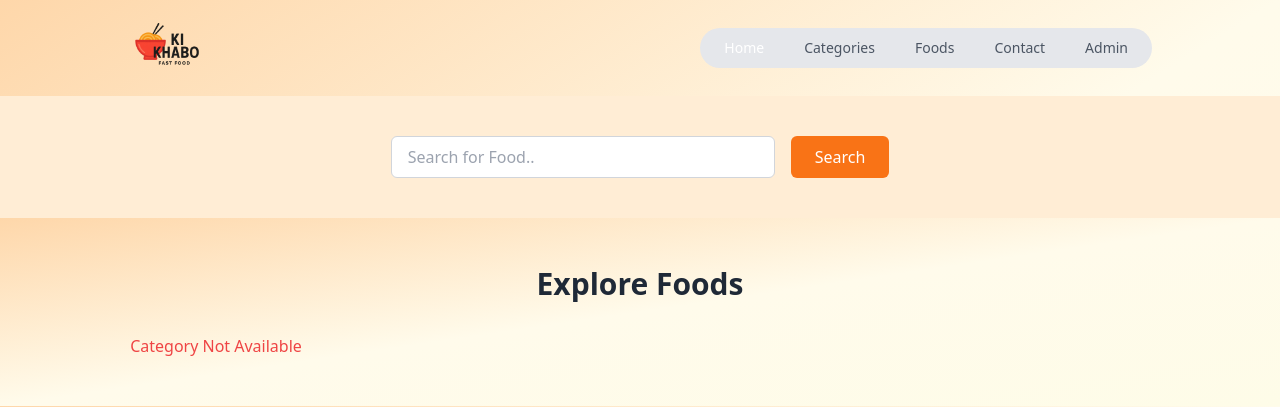
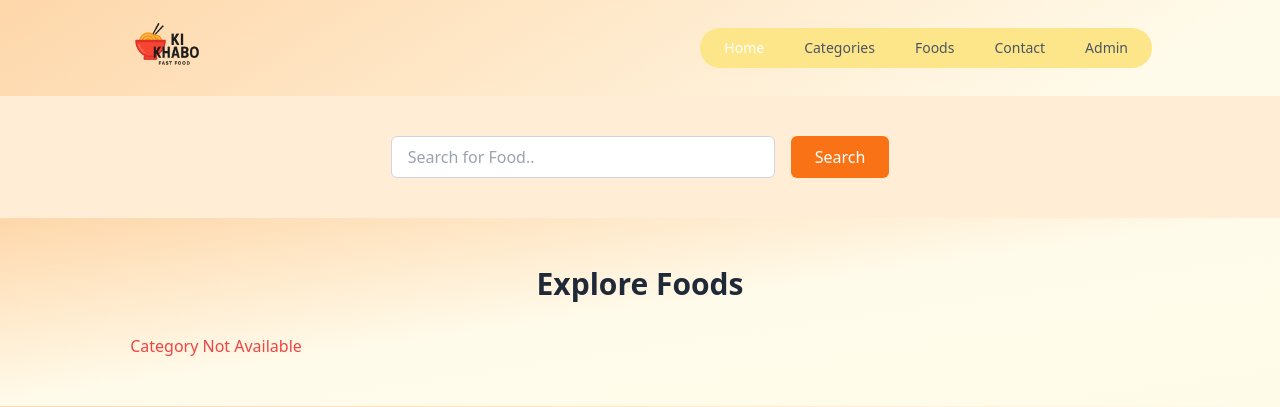
Before and after one commit to MD-Saadman-Fuad/ki-khaboV2, a PHP site: page /ki-khaboV2/ in a window 1280 px wide. Shown: the top 407 px of the page. Run offline with PHP 8.4, Linux system fonts and the light colour scheme; data that the repository does not hold is empty; some libraries are stand-ins or nearby versions.

Commit message:
Button slider background change

```diff
--- a/admin/partials/menu.php
+++ b/admin/partials/menu.php
@@ -29,7 +29,7 @@ include("login-check.php") ;
       </div>
 
       <!-- Menu inside rounded background -->
-      <div class="relative bg-gray-100 rounded-full px-1 py-1.2">
+      <div class="relative bg-amber-300 rounded-full px-1 py-1.2">
         <!-- Moving indicator -->
         <div id="indicator" class="absolute top-1 left-2 h-8 bg-orange-500 rounded-full transition-all duration-300 ease-in-out z-0" style="width: 100spx;"></div>
 
--- a/partials-frontend/menu.php
+++ b/partials-frontend/menu.php
@@ -20,7 +20,7 @@
       </div>
 
       <!-- Menu inside rounded background -->
-      <div class="relative bg-gray-200 rounded-full px-1 py-1.2">
+      <div class="relative bg-amber-200 rounded-full px-1 py-1.2">
         <!-- Moving indicator -->
         <div id="indicator" class="absolute top-1 left-2 h-8 bg-orange-500 rounded-full transition-all duration-300 ease-in-out z-0" style="width: 100spx;"></div>
 
```
